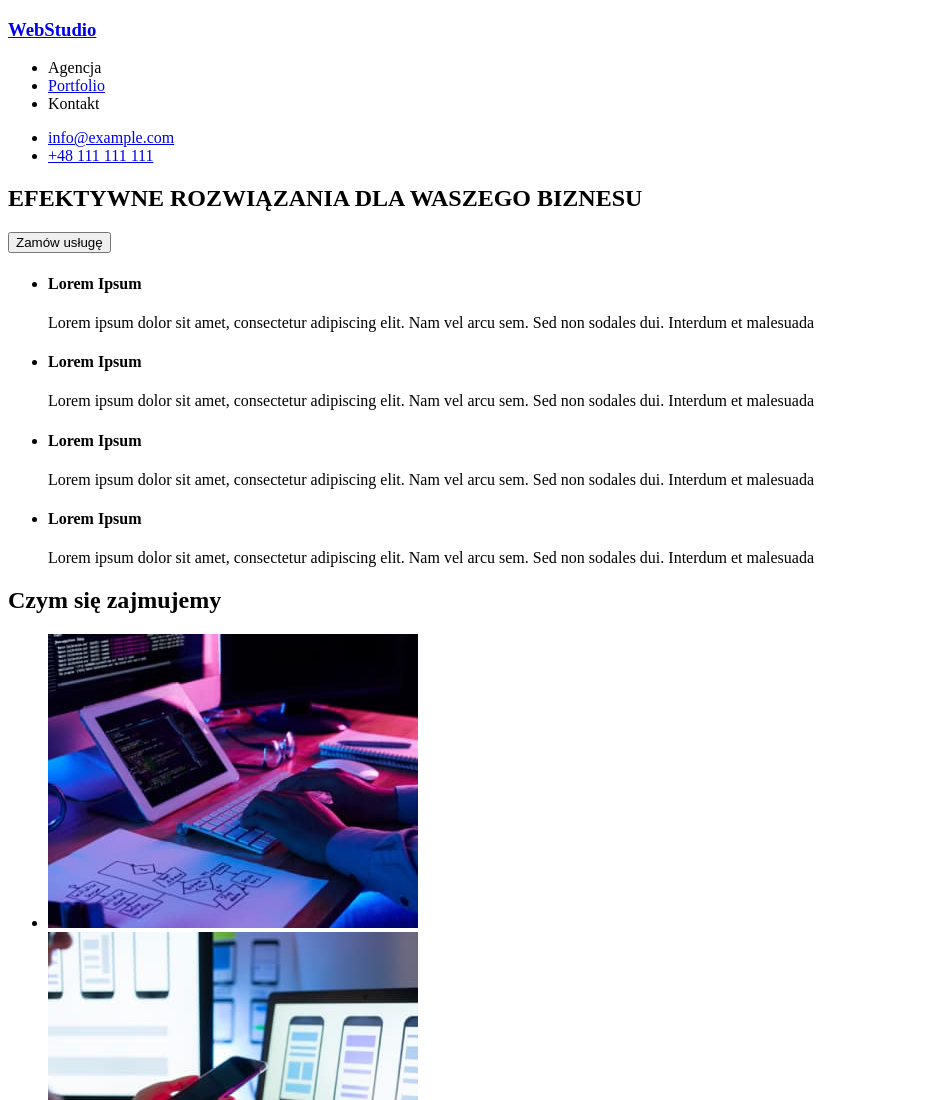
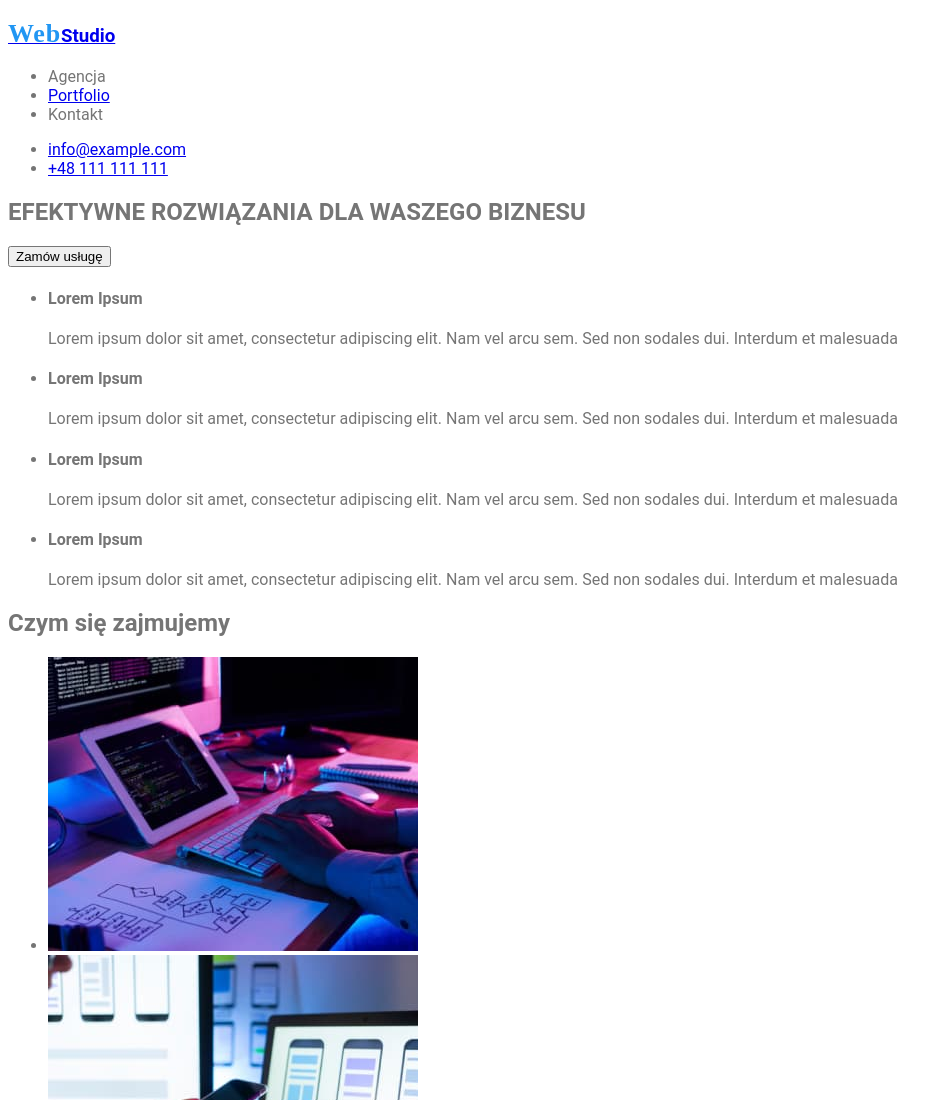
Before and after one commit to grzesiekcz/goit-markup-hw-08, a plain HTML site: page index.html in a window 1280 px wide. Shown: the top 1100 px of the page, without its empty margins (0-952 px from the left). Drawn offline with Linux system fonts and the light colour scheme.

Commit message:
adding css for header

```diff
--- a/css/styles.css
+++ b/css/styles.css
@@ -0,0 +1,28 @@
+:root {
+    --font-color: #757575;
+    --active-color: #2196F3
+}
+
+body {
+  background: #ffffff;
+  color: var(--font-color);
+  font-family: "Roboto", "Raleway", sans-serif;
+}
+
+/* header */
+.nav-tabs:hover,
+.nav-tabs:focus,
+.contacts:hover,
+.contacts:focus {
+    color: var(--active-color)
+}
+
+.webtitle {
+    font-family: Raleway;
+font-style: normal;
+font-weight: bold;
+font-size: 26px;
+line-height: 1,192;
+letter-spacing: 0.03em;
+color: var(--active-color);
+}
--- a/index.html
+++ b/index.html
@@ -8,18 +8,18 @@
     <link rel="stylesheet" href="./css/styles.css"/>
   </head>
   <body>
-    <header>
+    <header class="header">
       <h3>
-        <a href="index.html">WebStudio</a>
+        <a href="index.html"><span class="webtitle">Web</span>Studio</a>
       </h3>
       <nav>
-        <ul>
+        <ul class="nav-tabs">
           <li>Agencja</li>
           <li><a href="portfolio.html" alt="Portfolio">Portfolio</a></li>
           <li>Kontakt</li>
         </ul>
       </nav>
-      <ul>
+      <ul class="contacts">
         <li><a href="mailto:info@example.com">info@example.com</a></li>
         <li><a href="tel:+48111111111">+48 111 111 111</a></li>
       </ul>
```
Also changed, not shown: portfolio.html (+1 -1 lines).
